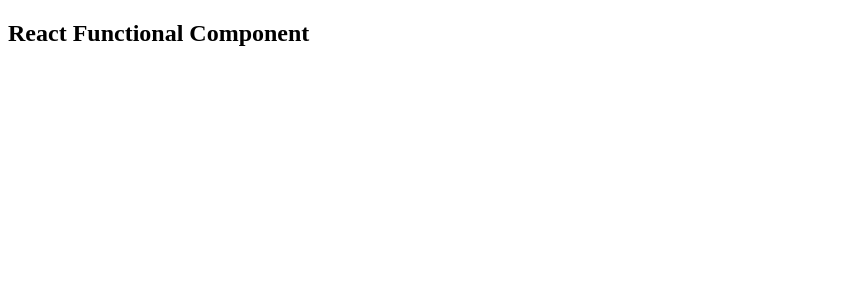
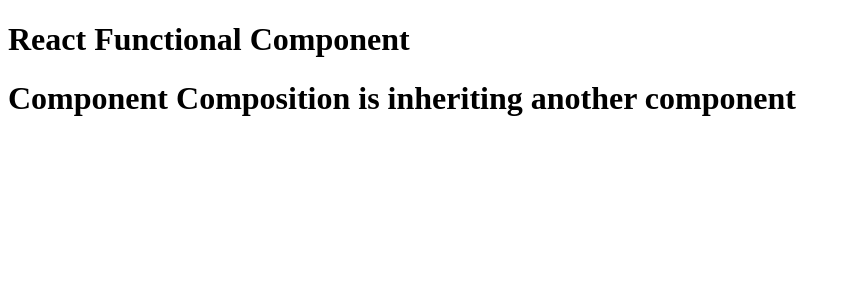
Before and after one commit to vas1916/react-internals, a React (Vite) app: page / in a window 1280 px wide. Shown: the top 300 px of the page, without its empty margins (0-851 px from the left). Built offline with nearby package versions, Linux system fonts and the light colour scheme.

Commit message:
added functional compoent composition syntax

```diff
--- a/App.js
+++ b/App.js
@@ -8,7 +8,17 @@ const jsxheader = <h1 id="jsxheading">Howdy React using JSX</h1>;
 
 // React Functional Component
 const HeaderComponent = () => {
-  return <h2>React Functional Component</h2>;
+  return <h1>React Functional Component</h1>;
+};
+
+//Component Composition
+const ComponentComposition = () => {
+  return (
+    <div>
+      <HeaderComponent />
+      <h1>Component Composition is inheriting another component</h1>
+    </div>
+  );
 };
 
 const reactRoot = ReactDOM.createRoot(document.getElementById("root"));
@@ -17,4 +27,4 @@ const reactRoot = ReactDOM.createRoot(document.getElementById("root"));
 //reactRoot.render(jsxheader);
 
 //render functional component
-reactRoot.render(<HeaderComponent />);
+reactRoot.render(<ComponentComposition />);
```
